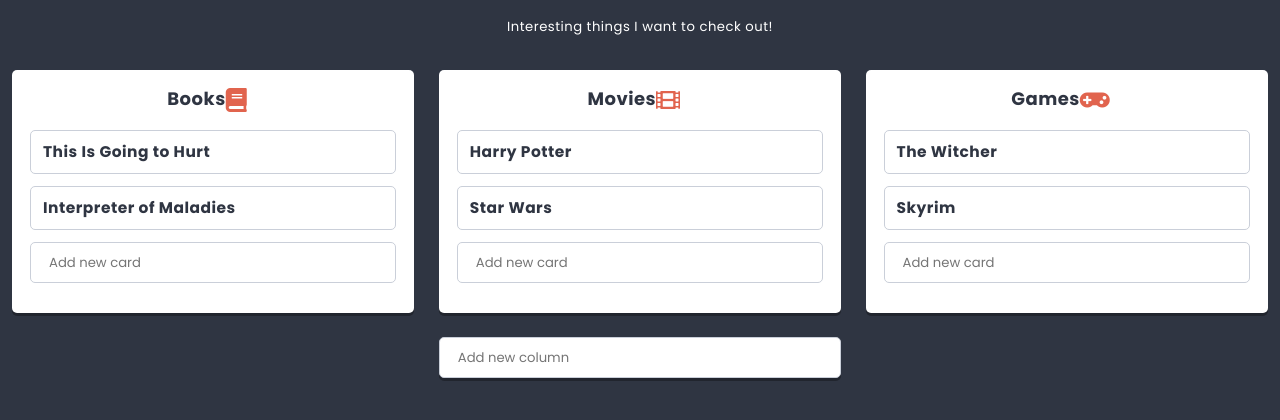
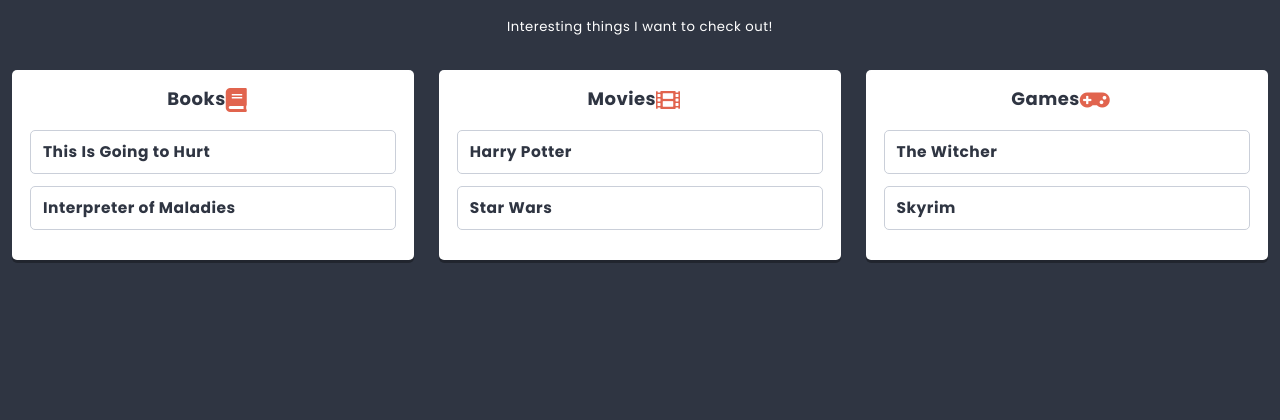
Before and after one commit to mberdys/react, a React app: page / in a window 1280 px wide. Shown: the part 362-782 px from the top of the page. Built offline with nearby package versions, Linux system fonts and the light colour scheme.

Commit message:
Finish task migration data to redux

```diff
--- a/package.json
+++ b/package.json
@@ -23,7 +23,9 @@
     "prop-types": "^15.7.2",
     "react": "^16.7.0",
     "react-dom": "^16.7.0",
-    "react-html-parser": "^2.0.2"
+    "react-html-parser": "^2.0.2",
+    "react-redux": "^7.0.1",
+    "redux": "^4.0.1"
   },
   "devDependencies": {
     "@babel/core": "^7.4.3",
@@ -37,8 +39,10 @@
     "eslint-plugin-react": "^7.20.5",
     "html-webpack-plugin": "^3.2.0",
     "husky": "^4.2.5",
+    "lint-staged": "^10.2.11",
     "mini-css-extract-plugin": "^0.5.0",
     "node-sass": "^4.11.0",
+    "redux-devtools-extension": "^2.13.8",
     "sass-loader": "^7.1.0",
     "style-loader": "^0.23.1",
     "webpack": "^4.29.6",
--- a/src/components/App/App.js
+++ b/src/components/App/App.js
@@ -1,16 +1,27 @@
 import React from 'react';
 import styles from './App.scss';
-import List from '../List/List.js';
-import {pageContents, listData} from '../../data/dataStore.js';
+import PropTypes from 'prop-types';
+//import { listData } from '../../data/dataStore';
+import List from '../List/ListContainer';
 
 class App extends React.Component {
+  static propTypes = {
+    title: PropTypes.node,
+    subtitle: PropTypes.node,
+    lists: PropTypes.array,
+  }
+
   render() {
-
+    const {title, subtitle, lists} = this.props;
     return (
       <main className={styles.component}>
-        <h1 className={styles.title}>{pageContents.title}</h1>
-        <h2 className={styles.subtitle}>{pageContents.subtitle}</h2>
-        <List {...listData} />
+        <h1 className={styles.title}>{title}</h1>
+        <h2 className={styles.subtitle}>{subtitle}</h2>
+
+        {lists.map(listData => (
+          <List key={listData.id} {...listData} />
+        ))}
+
       </main>
     );
   }
--- /dev/null
+++ b/src/components/App/AppContainer.js
@@ -0,0 +1,10 @@
+import {connect} from 'react-redux';
+import App from './App';
+
+const mapStateToProps = state => ({
+  title: state.app.title,
+  subtitle: state.app.subtitle,
+  lists: state.lists,
+});
+
+export default connect(mapStateToProps)(App);
--- a/src/components/Card/Card.js
+++ b/src/components/Card/Card.js
@@ -8,10 +8,11 @@
   }
 
   render() {
+    const {title} = this.props;
 
     return (
       <section className={styles.component}>
-        <h3>{this.props.title}</h3>
+        <h3>{title}</h3>
       </section>
     );
   }
--- a/src/components/Column/Column.js
+++ b/src/components/Column/Column.js
@@ -2,16 +2,11 @@
 import styles from './Column.scss';
 import PropTypes from 'prop-types';
 import Card from '../Card/Card.js';
-import Creator from '../Creator/Creator.js';
+//import Creator from '../Creator/Creator.js';
 import Icon from '../Icon/Icon.js';
-import {settings} from '../../data/dataStore.js';
 
 
 class Column extends React.Component {
-  state = {
-    cards: this.props.cards || [],
-  }
-
   static propTypes = {
     title: PropTypes.node,
     cards: PropTypes.array,
@@ -19,35 +14,23 @@
     icon: PropTypes.node,
   }
 
-  addCard(title) {
-    //console.log('state cards', this.state);
-    this.setState(state => (
-      {
-        cards: [
-          ...state.cards,
-          {
-            key: state.cards.length ? state.cards[state.cards.length-1].key+1 : 0,
-            title,
-          },
-        ],
-      }
-    ));
-  }
+  render() {
+    const {title, icon, cards} = this.props;
 
-  render() {
     return (
       <section className={styles.component}>
-        <h3 className={styles.title}>{this.props.title}
-          <span className={styles.icon}><Icon name={this.props.icon}/></span>
+        <h3 className={styles.title}>{title}
+          <span className={styles.icon}><Icon name={icon}/></span>
         </h3>
 
-        {this.state.cards.map(cardData => (
+        {cards.map(cardData => (
           <Card key={cardData.id} {...cardData} />
         ))}
-
+        {/*
         <div className={styles.creator}>
           <Creator text={settings.cardCreatorText} action={title => this.addCard(title)}/>
         </div>
+        */}
       </section>
     );
   }
--- /dev/null
+++ b/src/components/Column/ColumnContainer.js
@@ -0,0 +1,10 @@
+import {connect} from 'react-redux';
+import Column from './Column';
+
+export const getCardsForList = ({cards}, columnId) => cards.filter(card => card.columnId == columnId);
+
+const mapStateToProps = (state, props) => ({
+  cards: getCardsForList(state, props.id),
+});
+
+export default connect(mapStateToProps)(Column);
--- a/src/components/List/List.js
+++ b/src/components/List/List.js
@@ -1,17 +1,13 @@
 import React from 'react';
 import styles from './List.scss';
-import Hero from '../Hero/Hero.js';
+import Hero from '../Hero/Hero';
 import PropTypes from 'prop-types';
-import Column from '../Column/Column.js';
+import Column from '../Column/ColumnContainer';
 import {settings} from '../../data/dataStore';
 import ReactHtmlParser from 'react-html-parser';
-import Creator from '../Creator/Creator.js';
+//import Creator from '../Creator/Creator.js';
 
 class List extends React.Component {
-  state = { //początkowy stan komponentu
-    columns: this.props.columns || [], //jeśli komponent nie otrzmał propsa columns to w this.state.columns będzie pusta tablica
-  }
-
   static propTypes = {
     title: PropTypes.node.isRequired,
     description: PropTypes.node,
@@ -23,37 +19,25 @@
     description: settings.defaultListDescription,
   }
 
-  addColumn(title) {
-    this.setState(state => (
-      {
-        columns: [
-          ...state.columns,
-          {
-            key: state.columns.length ? state.columns[state.columns.length-1].key+1 : 0,
-            title,
-            icon: 'list-alt',
-            cards: [],
-          },
-        ],
-      }
-    ));
-  }
-
   render() {
+    const {title, image, description, columns} = this.props;
     return (
       <section className={styles.component}>
-        <Hero titleText={this.props.title} image={this.props.image} />
+        <Hero titleText={title} image={image} />
         <div className={styles.description}>
-          {ReactHtmlParser(this.props.description)}
+          {ReactHtmlParser(description)}
         </div>
+
         <div className={styles.columns}>
-          {this.state.columns.map(({key, ...columnProps}) => (
-            <Column key={key} {...columnProps} />
+          {columns.map(columnData => (
+            <Column key={columnData.id} {...columnData} />
           ))}
         </div>
+        {/*
         <div className={styles.creator}>
           <Creator text={settings.columnCreatorText} action={title => this.addColumn(title)}/>
         </div>
+        */}
       </section>
     );
   }
--- /dev/null
+++ b/src/components/List/ListContainer.js
@@ -0,0 +1,10 @@
+import {connect} from 'react-redux';
+import List from './List';
+
+export const getColumnsForList = ({columns}, listId) => columns.filter(column => column.listId == listId);
+
+const mapStateToProps = (state, props) => ({
+  columns: getColumnsForList(state, props.id),
+});
+
+export default connect(mapStateToProps)(List);
--- a/src/data/dataStore.js
+++ b/src/data/dataStore.js
@@ -5,6 +5,10 @@
     buttonOK: 'OK',
     buttonCancel: 'Cancel',
     defaultText: 'Add new item',
+  },
+  search: {
+    defaultText: 'Search...',
+    icon: 'search',
   },
   defaultListDescription: '<p>I can do all the things!!!</p>',
   defaultColumnIcon: 'list-alt',
@@ -67,3 +71,81 @@
     },
   ],
 };
+
+const lists = [
+  {
+    id: 'list-1',
+    title: 'Things to do <sup>soon!</sup>',
+    description: 'Interesting things I want to check out!',
+    image: 'http://uploads.kodilla.com/bootcamp/fer/11.react/space.png',
+  },
+];
+
+const columns = [
+  {
+    id: 'column-1',
+    listId: 'list-1',
+    title: 'Books',
+    icon: 'book',
+  },
+  {
+    id: 'column-2',
+    listId: 'list-1',
+    title: 'Movies',
+    icon: 'film',
+  },
+  {
+    id: 'column-3',
+    listId: 'list-1',
+    title: 'Games',
+    icon: 'gamepad',
+  },
+  {
+    id: 'column-4',
+    listId: 'list-2',
+    title: 'Strange column',
+    icon: 'question',
+  },
+];
+
+const cards = [
+  {
+    id: 'card-1',
+    columnId: 'column-1',
+    title: 'This Is Going to Hurt',
+  },
+  {
+    id: 'card-2',
+    columnId: 'column-1',
+    title: 'Interpreter of Maladies',
+  },
+  {
+    id: 'card-3',
+    columnId: 'column-2',
+    title: 'Harry Potter',
+  },
+  {
+    id: 'card-4',
+    columnId: 'column-2',
+    title: 'Star Wars',
+  },
+  {
+    id: 'card-5',
+    columnId: 'column-3',
+    title: 'The Witcher',
+  },
+  {
+    id: 'card-6',
+    columnId: 'column-3',
+    title: 'Skyrim',
+  },
+];
+
+const initialStoreData = {
+  app: {...pageContents},
+  lists: [...lists],
+  columns: [...columns],
+  cards: [...cards],
+};
+
+export default initialStoreData;
--- a/src/index.js
+++ b/src/index.js
@@ -2,6 +2,8 @@
 import './styles/normalize.scss';
 import './styles/global.scss';
 import ReactDOM from 'react-dom';
-import App from './components/App/App';
+import App from './components/App/AppContainer';
+import { Provider } from 'react-redux';
+import store from './redux/store';
 
-ReactDOM.render(<App />, document.getElementById('app'));
+ReactDOM.render(<Provider store={store}><App /></Provider>, document.getElementById('app'));
--- /dev/null
+++ b/src/redux/store.js
@@ -0,0 +1,34 @@
+import {combineReducers, createStore} from 'redux';
+import initialStoreData from '../data/dataStore';
+
+// define initial state and shallow-merge initial data
+const initialState = {
+  app: initialStoreData.app,
+  lists: initialStoreData.lists,
+  columns: initialStoreData.columns,
+  cards: initialStoreData.cards,
+  searchString: '',
+};
+
+// define reducers
+const reducers = {
+};
+
+// add blank reducers for initial state properties without reducers
+Object.keys(initialState).forEach(item => {
+  if (typeof reducers[item] == 'undefined') {
+    reducers[item] = (statePart = null) => statePart;
+  }
+});
+
+// merge all reducers
+const storeReducer = combineReducers(reducers);
+
+// create store
+const store = createStore(
+  storeReducer,
+  initialState,
+  window.__REDUX_DEVTOOLS_EXTENSION__ && window.__REDUX_DEVTOOLS_EXTENSION__()
+);
+
+export default store;
```
Also changed, not shown: 1 other file (tests, documents, lock files or other folders).
